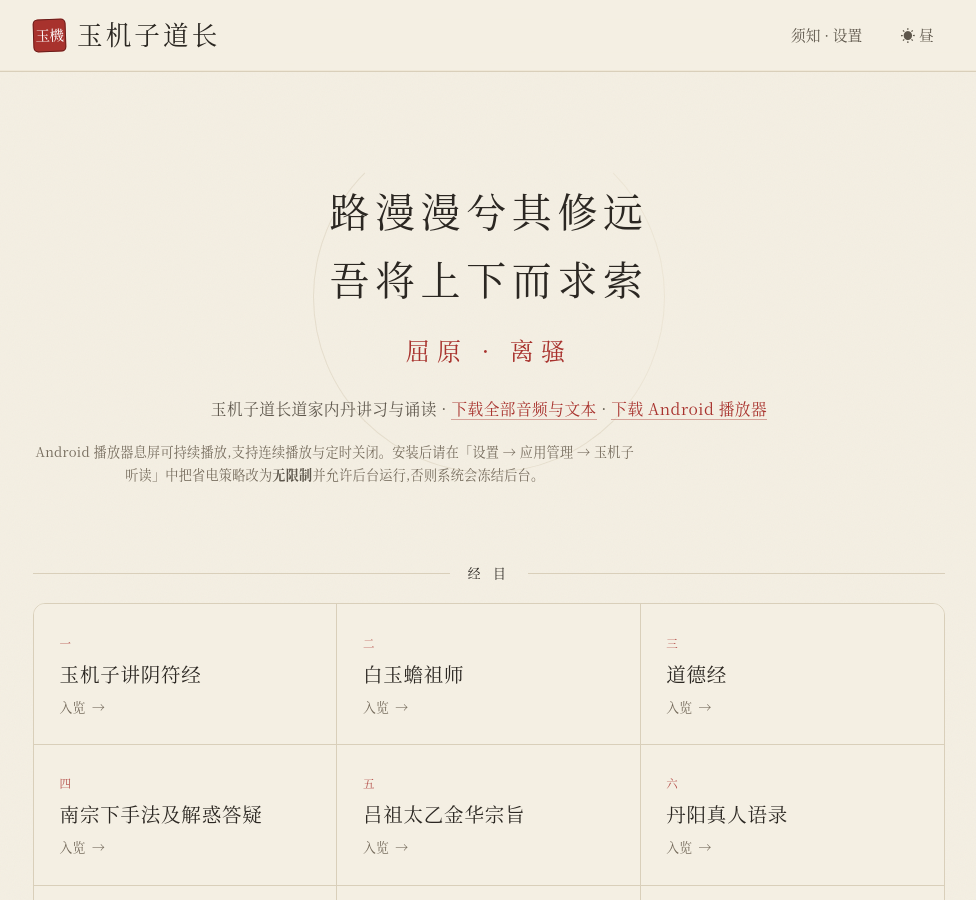
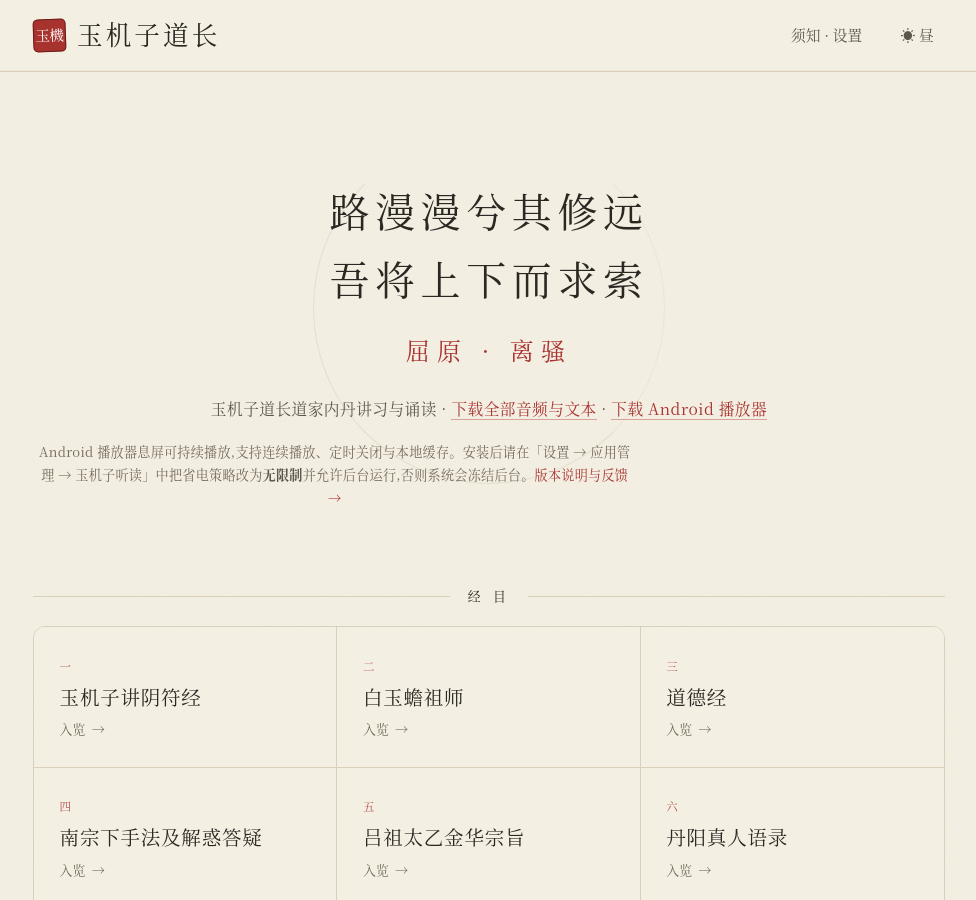
Before and after one commit to guci314/yujizi, a Jekyll site: the page built from index.html, in a window 1280 px wide and 900 px high. Shown: the whole window, without its empty margins (151-1127 px from the left). Built offline with Jekyll 4.4.1, drawn with Linux system fonts in a browser that asks for light colours.

Commit message:
feat: APK 改走 GitHub Releases
主页下载链接指向 releases/download/v1.0.0/yujizi-listener.apk,
并加了「版本说明与反馈」入口指向 release 页。

APK 从仓库移除并加进 .gitignore:它已经由 Release 托管,
没必要在 git 里再留一份二进制。仓库 .git 已 1.5GB(音频占大头),
每版多塞 7MB 会持续膨胀。

Release 页:https://github.com/guci314/yujizi/releases/tag/v1.0.0

```diff
--- a/index.html
+++ b/index.html
@@ -9,8 +9,8 @@
         路漫漫兮其修远<br>吾将上下而求索
         <span class="src">屈原 · 离骚</span>
     </p>
-    <p class="sub">玉机子道长道家内丹讲习与诵读 · <a href="https://codeload.github.com/guci314/yujizi/zip/refs/heads/main">下载全部音频与文本</a> · <a href="/downloads/yujizi-listener.apk" download>下载 Android 播放器</a></p>
-<p class="apk-note">Android 播放器息屏可持续播放,支持连续播放与定时关闭。安装后请在「设置 → 应用管理 → 玉机子听读」中把省电策略改为<b>无限制</b>并允许后台运行,否则系统会冻结后台。</p>
+    <p class="sub">玉机子道长道家内丹讲习与诵读 · <a href="https://codeload.github.com/guci314/yujizi/zip/refs/heads/main">下载全部音频与文本</a> · <a href="https://github.com/guci314/yujizi/releases/download/v1.0.0/yujizi-listener.apk" download>下载 Android 播放器</a></p>
+<p class="apk-note">Android 播放器息屏可持续播放,支持连续播放、定时关闭与本地缓存。安装后请在「设置 → 应用管理 → 玉机子听读」中把省电策略改为<b>无限制</b>并允许后台运行,否则系统会冻结后台。<a href="https://github.com/guci314/yujizi/releases/tag/v1.0.0">版本说明与反馈 →</a></p>
 </section>
 
 <p class="section-rule">经 目</p>
```
Also changed, not shown: 2 other files.
